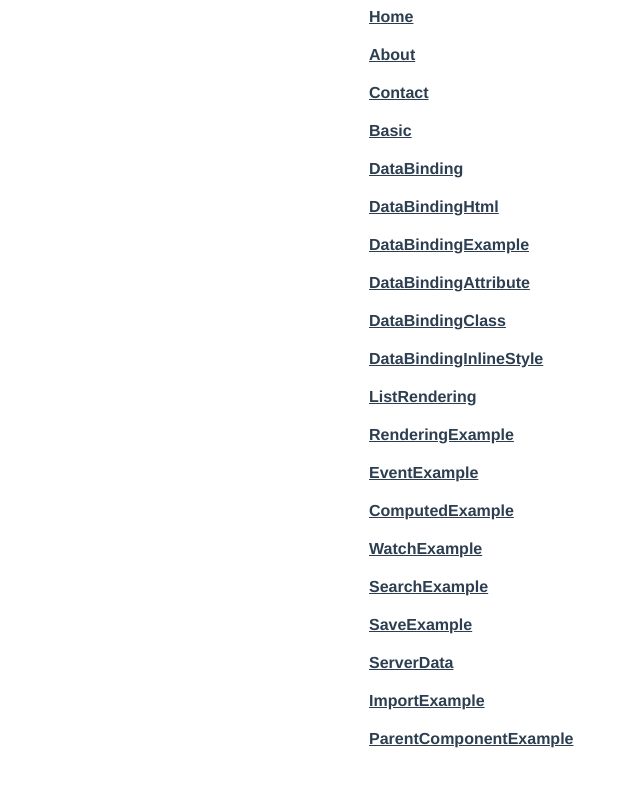
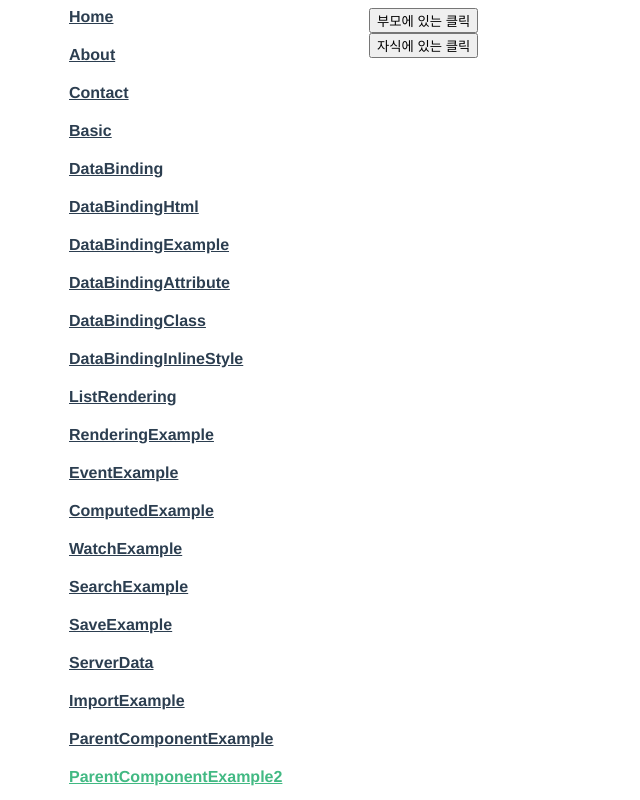
Before and after one commit to boxkwon/portfolio, a Vue app: page /Parentcomponentexample2 in a window 1280 px wide. Shown: the whole page, without its empty margins (121-761 px from the left). Built offline with nearby package versions, Linux system fonts and the light colour scheme; what vue-sweetalert2 would draw is missing.

Commit message:
부모 컴포넌트에서 자식 컴포넌트의 이벤트 발생시키기
Signed-off-by: boxkwon <boxkwon@gmail.com>

```diff
--- a/src/App.vue
+++ b/src/App.vue
@@ -20,6 +20,7 @@
     <router-link to="/Serverdata">ServerData</router-link>
     <router-link to="/Importexample">ImportExample</router-link>
     <router-link to="/Parentcomponentexample">ParentComponentExample</router-link>
+    <router-link to="/Parentcomponentexample2">ParentComponentExample2</router-link>
   </div>
   <router-view/>
 </template>
--- a/src/router/index.js
+++ b/src/router/index.js
@@ -112,6 +112,11 @@ const routes = [
     name: 'ParentComponentExample',
     component: () => import(/* webpackChunkName: "Parentcomponentexample" */ '../views/ParentComponentExample.vue')
   },
+  {
+    path: '/Parentcomponentexample2',
+    name: 'ParentComponentExample2',
+    component: () => import(/* webpackChunkName: "Parentcomponentexample2" */ '../views/ParentComponentExample2.vue')
+  },
 
 ]
 
--- /dev/null
+++ b/src/views/ChildComponentExample2.vue
@@ -0,0 +1,27 @@
+<template>
+    <div class="view">
+        <button type="button" @click="childFunc" ref="child_btn">자식에 있는 클릭</button>
+    </div>
+</template>
+<script>
+export default {
+    name: '',
+    components: {},
+    data() {
+        return {
+            sampleData: ''
+        };
+    },
+    setup() {},
+    created() {},
+    mounted() {},
+    unmounted() {},
+    methods: {
+        childFunc() {
+            alert('부모 컴포넌트에서 직접 발생시킨 이벤트');
+        }
+    },
+}
+</script>
+<style scoped>
+</style>
--- a/src/views/ParentComponentExample.vue
+++ b/src/views/ParentComponentExample.vue
@@ -1,5 +1,5 @@
 <template>
-    <div>
+    <div class="view">
         <page-title :title="title" />
         <ChildComponent :likes="8" :isOk="isOk" :commentIds="commentIds" :author="author" />
     </div>
--- /dev/null
+++ b/src/views/ParentComponentExample2.vue
@@ -0,0 +1,30 @@
+<template>
+    <div class="view">
+        <button type="button" @click="callChildFunc">부모에 있는 클릭</button>
+        <ChildComponent2 ref="child_component" />
+    </div>
+</template>
+<script>
+import ChildComponent2 from './ChildComponentExample2.vue';
+
+export default {
+    name: '',
+    components: {ChildComponent2},
+    data() {
+        return {
+
+        };
+    },
+    setup() {},
+    created() {},
+    mounted() {},
+    unmounted() {},
+    methods: {
+        callChildFunc() {
+            this.$refs.child_component.$refs.child_btn.click();
+        }
+    },
+}
+</script>
+<style scoped>
+</style>
```
Also changed, not shown: 14 other files (tests, documents, lock files or other folders).
